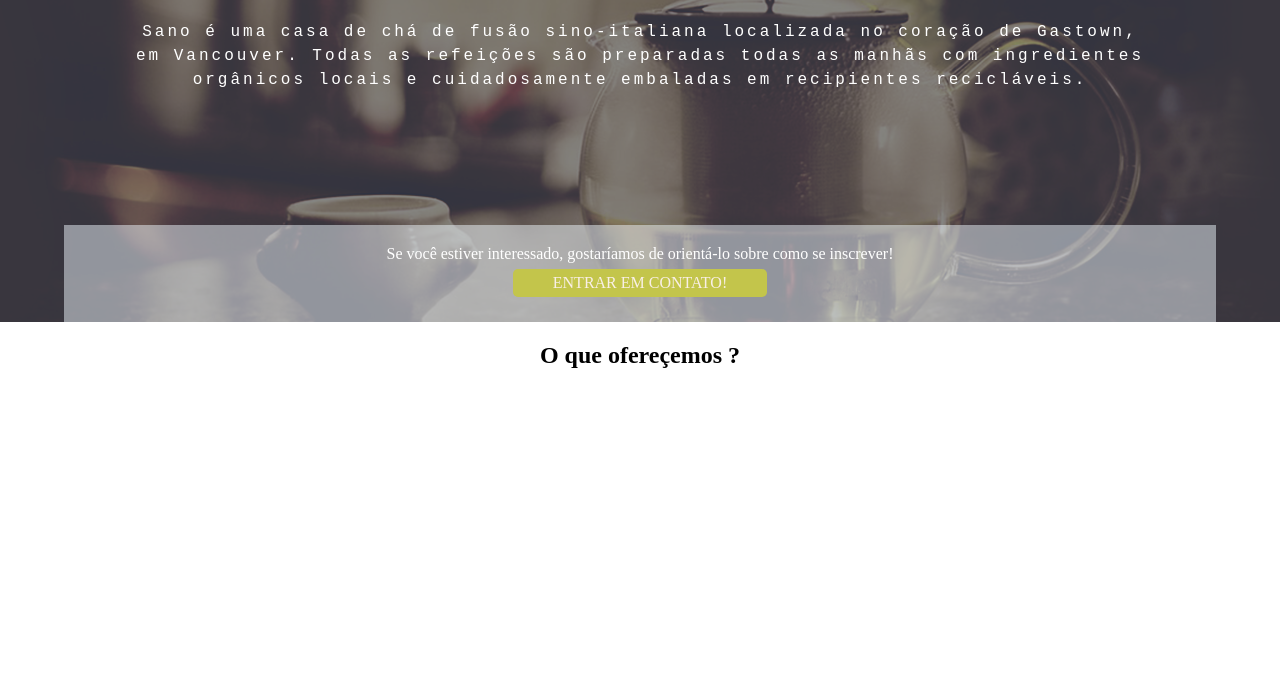
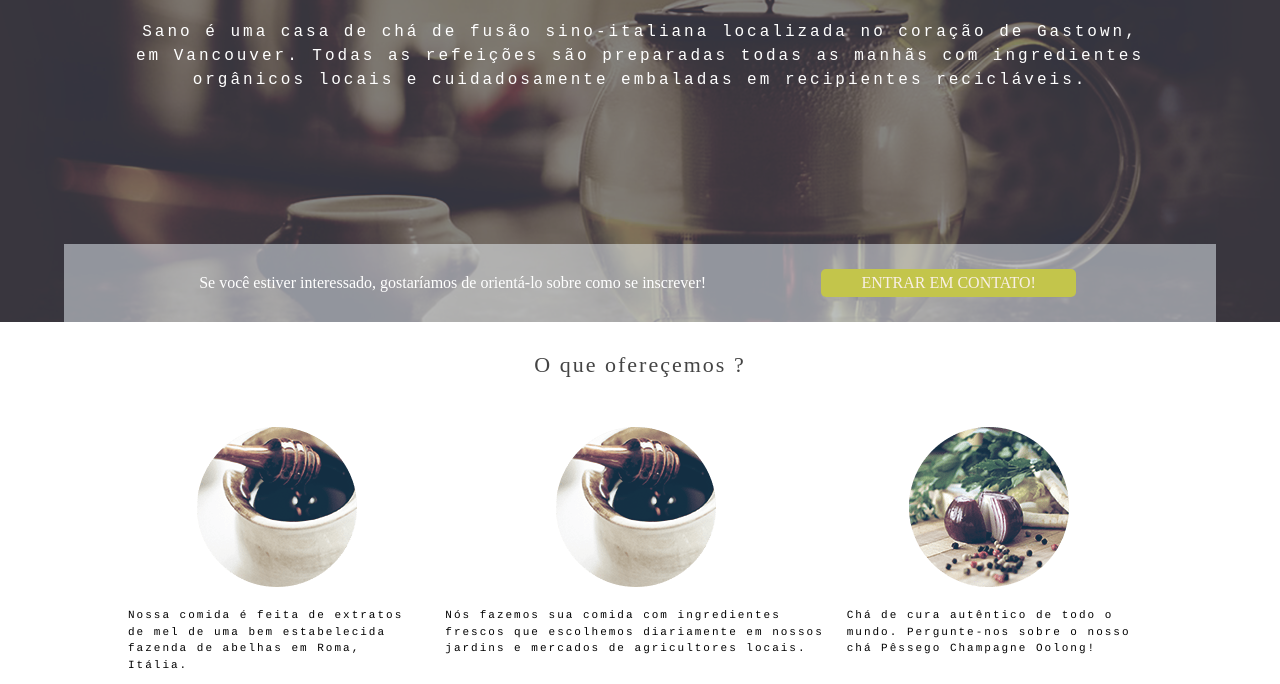
Before and after one commit to rvinicius396g/landing-page-restaurant, a plain HTML site: page index.html in a window 1280 px wide. Shown: the part 278-962 px from the top of the page. Before the commit the page ends 800 px from the top, so only its background shows below. Drawn offline with Linux system fonts and the light colour scheme.

Commit message:
itens dos produtos

```diff
--- a/assets/css/template.css
+++ b/assets/css/template.css
@@ -29,7 +29,7 @@
     color: #fff;
     font-size: 42px;
     font-weight: 200;
-    letter-spacing: 2   px;
+    letter-spacing: 2px;
 }
 .section-head1 {
     text-align: center;
@@ -56,15 +56,14 @@
 
 .btnheader {
     display: flex;
-    flex-direction: column;
-    justify-content: center;
+    flex-direction: row;
+    justify-content: space-around;
     align-items: center;
     font-family: raleway;
     color: #fff;
     background-color: rgba(240, 248, 255, 0.49);
     padding: 20px 80px;
     font-weight: 300;
-    text-align: center;
 }
 .btn {
     background-color: #ACA9BB;
@@ -78,3 +77,36 @@
     border-radius: 5px;
     font-weight: bolder;
 }
+
+/* CONTENT */
+.products-area-title h2 {
+    font-family: raleway;
+    color: #444;
+    text-align: center;
+    font-weight: lighter;
+    font-size: 22px;
+    letter-spacing: 2px;
+    margin: 30px 0;
+}
+
+.products-area-itens {
+    display: flex;
+
+}
+.products-itens {
+    margin-right: 20px;
+}
+.products-area-itens:last-child {
+    margin-right: 0
+}
+.products-itens-img {
+    display: flex;
+    justify-content: center;
+    margin: 20px 0;
+}
+.products-itens-desc {
+    font-size: 11px;
+    letter-spacing: 2px;
+    font-family: 'courier';
+    line-height: 1.5;
+}
--- a/index.html
+++ b/index.html
@@ -38,7 +38,24 @@
                 <h2>O que ofereçemos ?</h2>
             </div>
             <div class="products-area-itens">
-
+                <div class="products-itens">
+                    <div class="products-itens-img">
+                        <img src="assets/img/comid01.png" alt="">
+                    </div>
+                    <p class="products-itens-desc">Nossa comida é feita de extratos de mel de uma bem estabelecida fazenda de abelhas em Roma, Itália.</p>
+                </div>
+                <div class="products-itens">
+                    <div class="products-itens-img">
+                        <img src="assets/img/comida02.png" alt="">
+                    </div>
+                    <p class="products-itens-desc">Nós fazemos sua comida com ingredientes frescos que escolhemos diariamente em nossos jardins e mercados de agricultores locais.</p>
+                </div>
+                <div class="products-itens">
+                    <div class="products-itens-img">
+                        <img src="assets/img/comida03.png" alt="">
+                    </div>
+                    <p class="products-itens-desc">Chá de cura autêntico de todo o mundo. Pergunte-nos sobre o nosso chá Pêssego Champagne Oolong!</p>
+                </div>
             </div>
         </section>
     </div>
```
